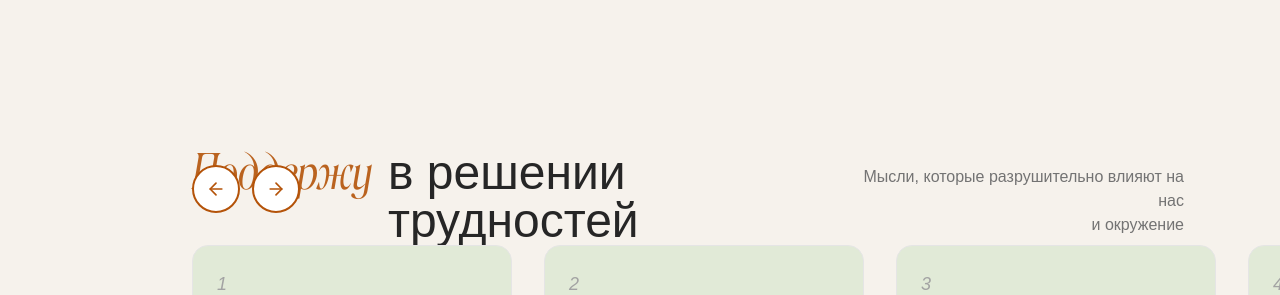
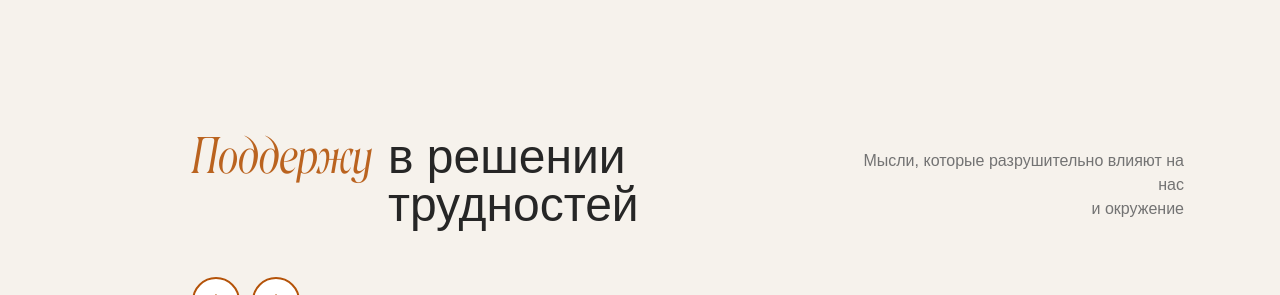
Before and after one commit to andrmalik/psychology-website, a Next.js app: page / in a window 1280 px wide. Shown: the part 3300-3595 px from the top of the page. Built offline with nearby package versions, Linux system fonts and the light colour scheme.

Commit message:
Add required dependencies: lodash, framer-motion, react-intersection-observer, lucide-react

```diff
--- a/app/page.tsx
+++ b/app/page.tsx
@@ -745,7 +745,7 @@ function Page() {
   aria-label="Поддержка"
 >
   <div className="w-full pr-0 pl-[max(12rem,calc((100vw-90rem)/2))]">
-    <div className="flex justify-between items-start mb-45">
+    <div className="flex justify-between items-start mb-32">
       <div className="flex items-baseline gap-4">
         <h2 className="text-amber-700/90 text-5xl font-light font-roslindale">
           Поддержу
```
